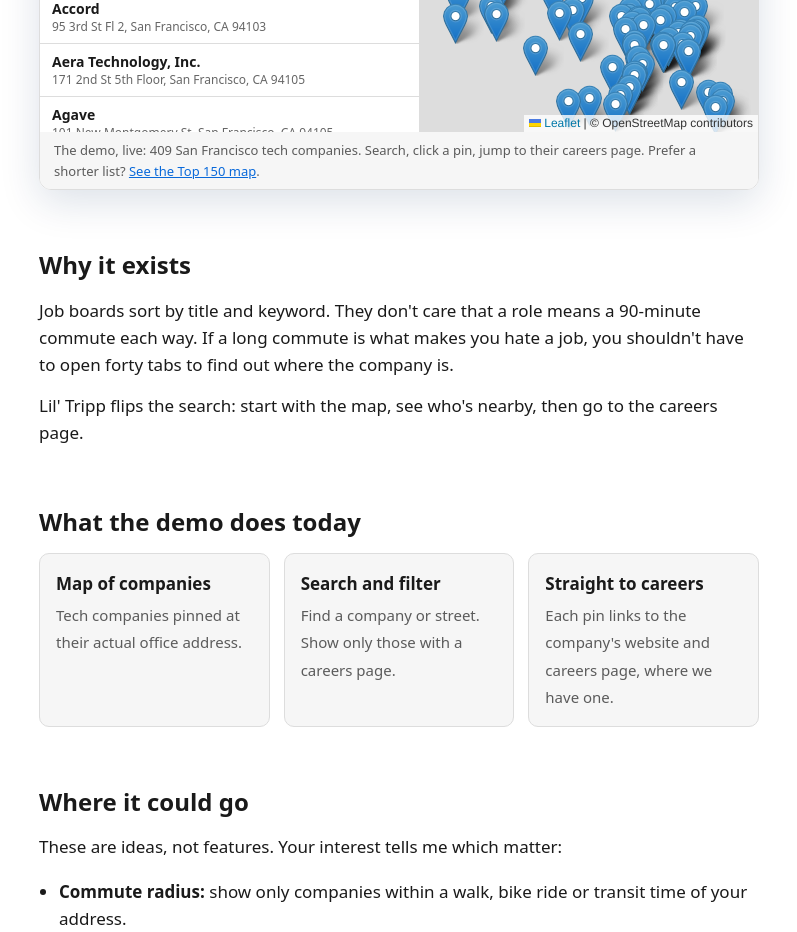
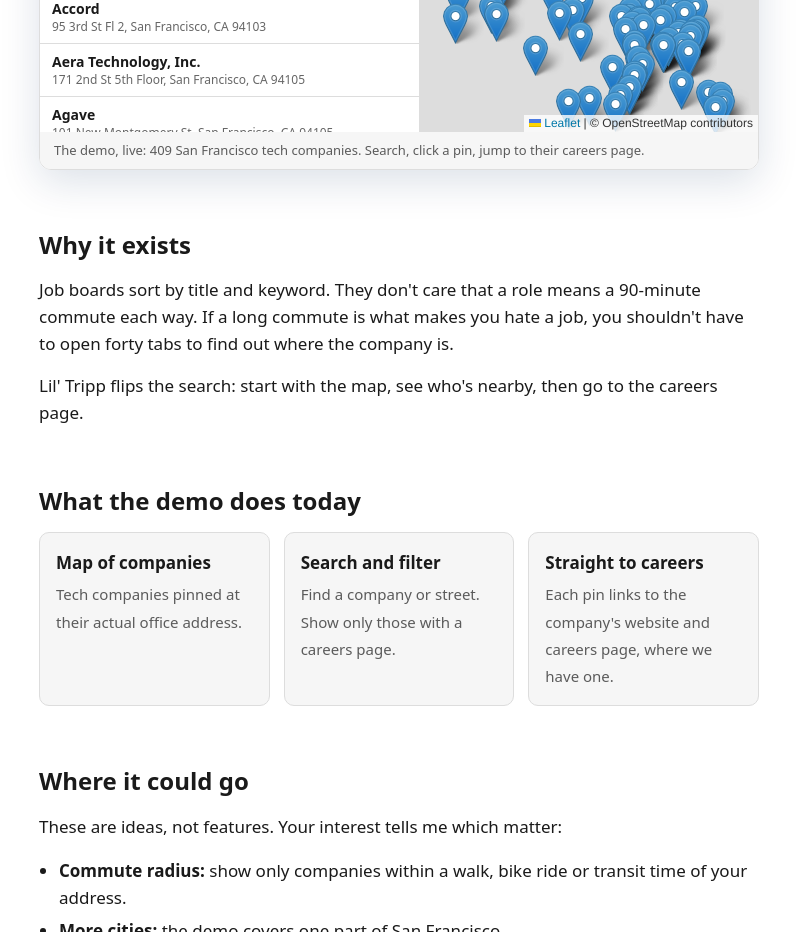
Before and after one commit to thedtripp/lil-tripp-map, a plain HTML site: page index.html in a window 1280 px wide. Shown: the part 1000-1932 px from the top of the page, without its empty margins (241-1038 px from the left). Drawn offline with nearby package versions, Linux system fonts and the light colour scheme.

Commit message:
Update map 2026-11-18

```diff
--- a/index.html
+++ b/index.html
@@ -60,7 +60,7 @@ a{color:var(--accent)}
 <main>
 <figure class="demo" style="margin-left:0;margin-right:0">
 <iframe src="demo/" title="Lil' Tripp demo map" loading="lazy"></iframe>
-<figcaption>The demo, live: 409 San Francisco tech companies. Search, click a pin, jump to their careers page. Prefer a shorter list? <a href="top150/">See the Top 150 map</a>.</figcaption>
+<figcaption>The demo, live: 409 San Francisco tech companies. Search, click a pin, jump to their careers page.</figcaption>
 </figure>
 
 <h2>Why it exists</h2>
```
